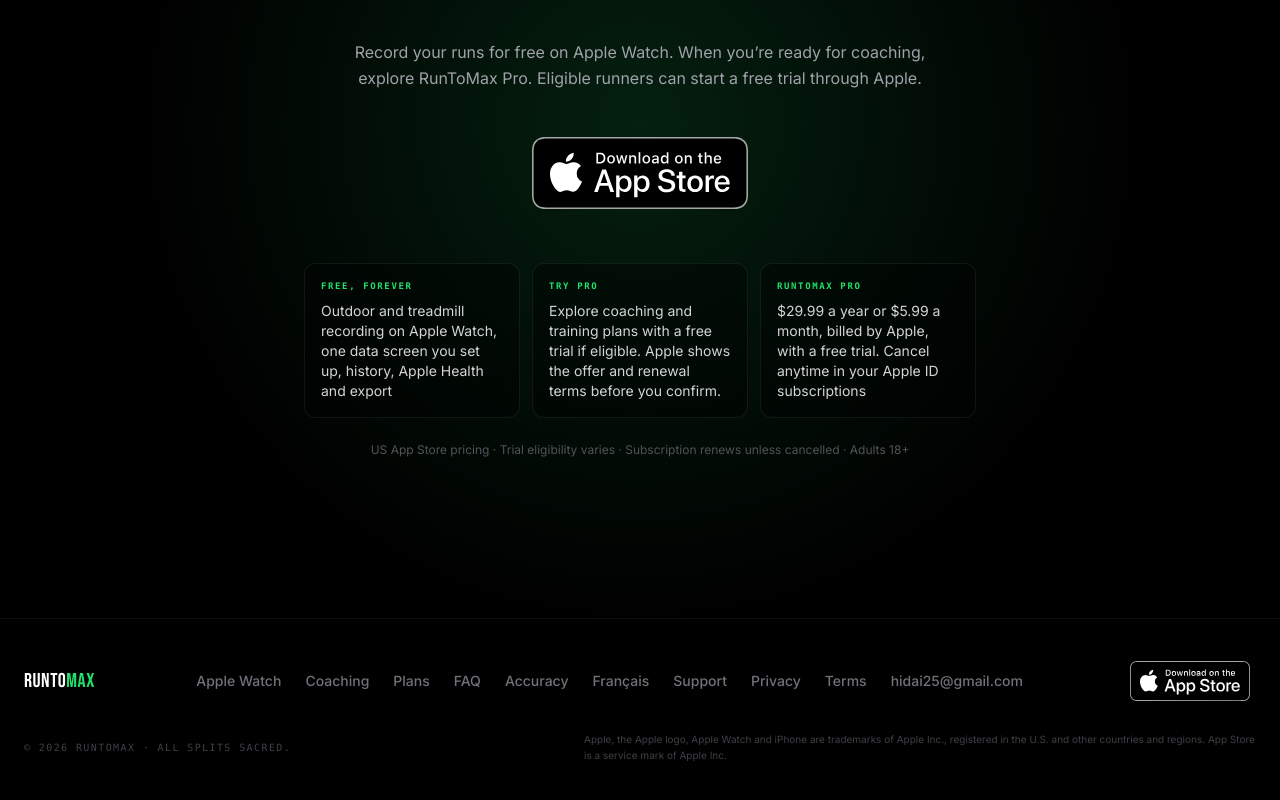
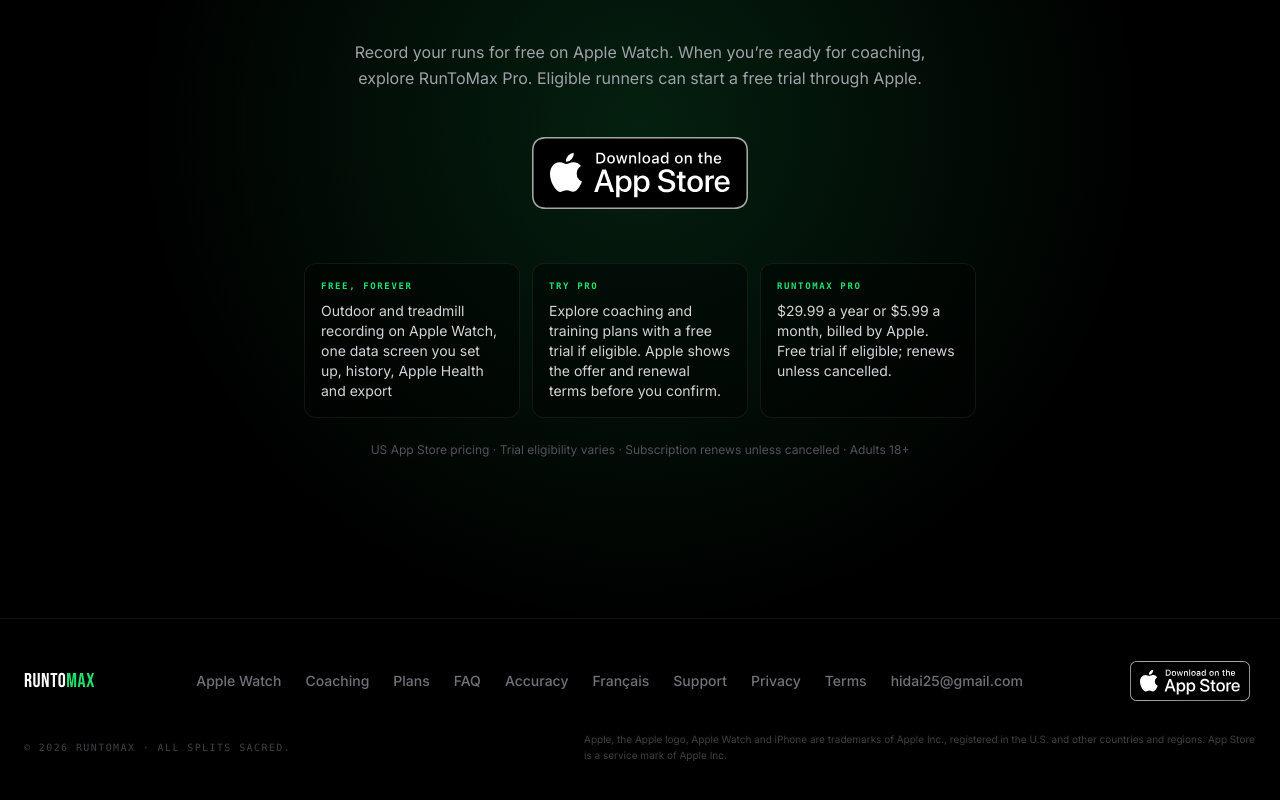
Before and after one commit to hidai25/runtomax_landing_page, a Next.js app: page / in a window 1280 px wide. Shown: the part 8459-9259 px from the top of the page. Built offline with nearby package versions, Linux system fonts and the light colour scheme.

Commit message:
Clarify trial eligibility on homepage

```diff
--- a/app/(en)/page.tsx
+++ b/app/(en)/page.tsx
@@ -422,7 +422,7 @@
             {[
               ["FREE, FOREVER", "Outdoor and treadmill recording on Apple Watch, one data screen you set up, history, Apple Health and export"],
               ["TRY PRO", "Explore coaching and training plans with a free trial if eligible. Apple shows the offer and renewal terms before you confirm."],
-              ["RUNTOMAX PRO", "$29.99 a year or $5.99 a month, billed by Apple, with a free trial. Cancel anytime in your Apple ID subscriptions"],
+              ["RUNTOMAX PRO", "$29.99 a year or $5.99 a month, billed by Apple. Free trial if eligible; renews unless cancelled."],
             ].map(([label, value]) => (
               <div key={label} className="rounded-xl border border-white/[0.07] bg-black/40 p-4 text-left">
                 <p className="font-mono text-[9px] font-semibold tracking-[0.18em] text-[#1FE26C]">{label}</p>
```
